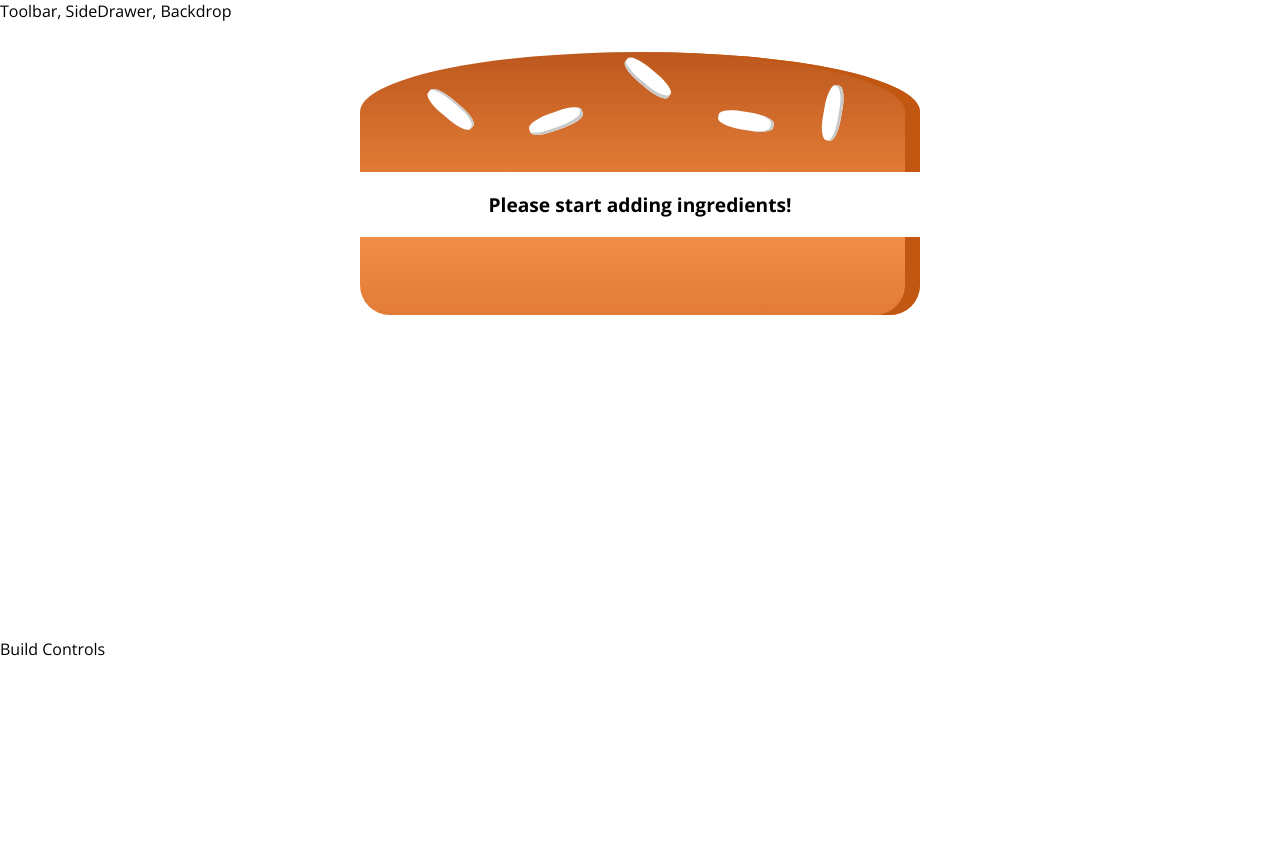
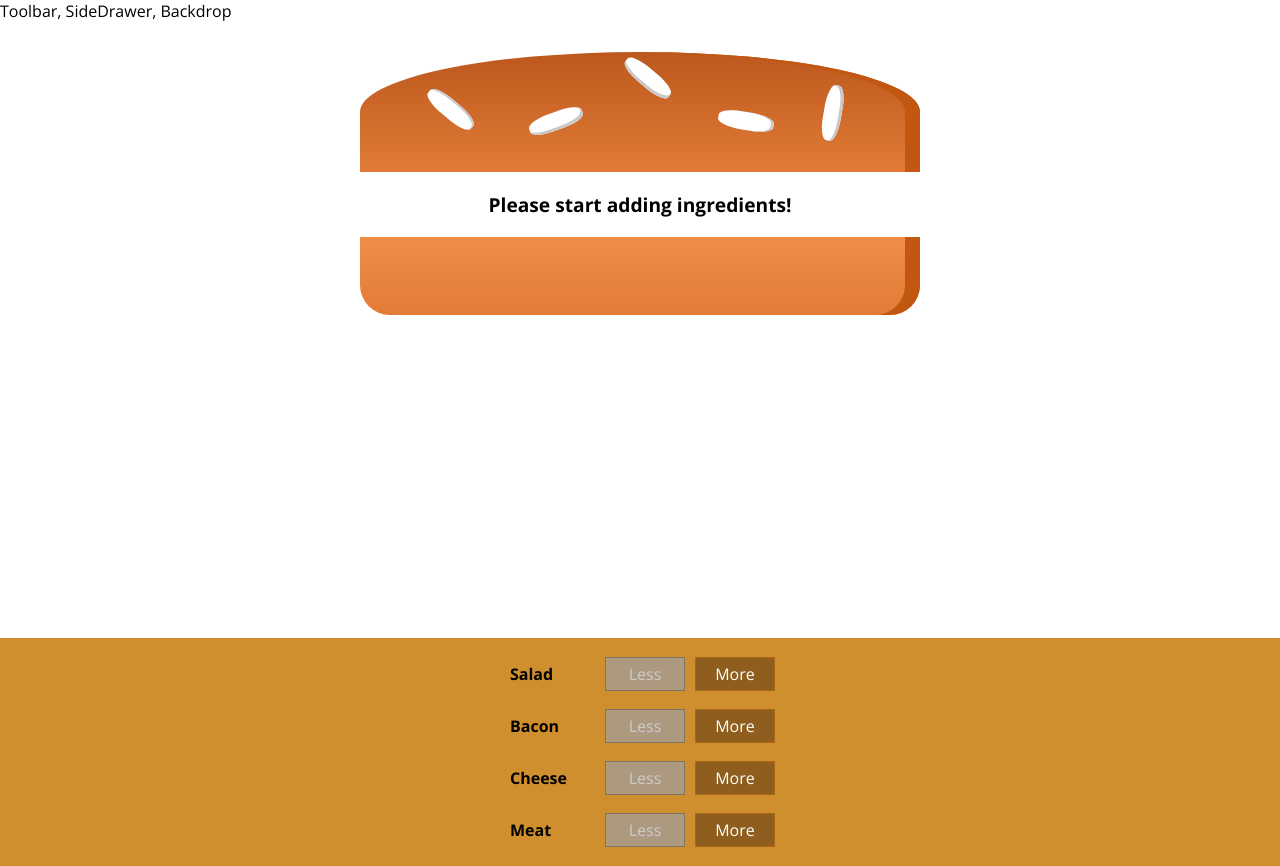
Before and after one commit to mishrasubodh/ReactBurgerBuild, a React app: page / in a window 1280 px wide. Before the commit the page ends 800 px from the top, so only its background shows below. Built offline with nearby package versions, Linux system fonts and the light colour scheme.

Commit message:
changes on17-12-19 last commit

```diff
--- /dev/null
+++ b/src/components/Burger/BuildControls/BuildControl/BuildControl.css
@@ -0,0 +1,56 @@
+.BuildControl {
+    display: flex;
+    justify-content: space-between;
+    align-items: center;
+    margin: 5px 0;
+}
+
+.BuildControl button {
+    display: block;
+    font: inherit;
+    padding: 5px;
+    margin: 0 5px;
+    width: 80px;
+    border: 1px solid #AA6817;
+    cursor: pointer;
+    outline: none;
+}
+
+.BuildControl button:disabled {
+    background-color: #AC9980;
+    border: 1px solid #7E7365;
+    color: #ccc;
+    cursor: default;
+}
+
+.BuildControl button:hover:disabled {
+    background-color: #AC9980;
+    color: #ccc;
+    cursor: not-allowed;
+}
+
+.Label {
+    padding: 10px;
+    font-weight: bold;
+    width: 80px;
+}
+
+.BuildControl .Less {
+    background-color: #D39952;
+    color: white;
+}
+
+.BuildControl .More {
+    background-color: #8F5E1E;
+    color: white;
+}
+
+.BuildControl .Less:hover, .BuildControl .Less:active {
+    background-color: #DAA972;
+    color: white;
+}
+
+.BuildControl .More:hover,.BuildControl .More:active {
+    background-color: #99703F;
+    color: white;
+}
--- /dev/null
+++ b/src/components/Burger/BuildControls/BuildControl/BuildControl.js
@@ -0,0 +1,17 @@
+import React from 'react';
+
+import classes from './BuildControl.css';
+
+const buildControl = (props) =>(
+    <div className={classes.BuildControl}>
+        <div className={classes.Label}>{props.label}</div>
+        <button
+         className={classes.Less}
+         onClick={props.removed}
+         disabled={props.disabled}>Less</button>
+        <button className={classes.More} onClick={props.added}>More</button>
+
+    </div>
+);
+
+export default buildControl;
--- /dev/null
+++ b/src/components/Burger/BuildControls/BuildControls.css
@@ -0,0 +1,10 @@
+.BuildControls {
+    width:100%;
+    background-color: #cF8F2E;
+    display:flex;
+    flex-flow: column;
+    align-items: center;
+    box-shadow: 0 2px 1px #ccc;
+    margin: auto;
+    padding: 10px 0;
+}
--- /dev/null
+++ b/src/components/Burger/BuildControls/BuildControls.js
@@ -0,0 +1,26 @@
+import React from "react";
+import classes from "./BuildControls.css";
+import BuildControl from "./BuildControl/BuildControl";
+
+const controls = [
+  { label: "Salad", type: "salad" },
+  { label: "Bacon", type: "bacon" },
+  { label: "Cheese", type: "cheese" },
+  { label: "Meat", type: "meat" }
+];
+const buildControls = props => (
+  <div className={classes.BuildControls}>
+    {controls.map(ctrl => (
+      <BuildControl
+        key={ctrl.label}
+        label={ctrl.label}
+
+        added={() => props.ingredientAdded(ctrl.type)}
+        removed={()=> props.ingredientRemoved(ctrl.type)}
+        disabled={props.disabled[ctrl.type]}
+      />
+    ))}
+  </div>
+);
+
+export default buildControls;
--- a/src/containers/BurgerBuilder/BurgerBuilder.js
+++ b/src/containers/BurgerBuilder/BurgerBuilder.js
@@ -1,7 +1,14 @@
-import React, { Component } from 'react';
+import React, { Component } from "react";
 
-import Aux from '../../hoc/Aux';
-import Burger from '../../components/Burger/Burger';
+import Aux from "../../hoc/Aux";
+import Burger from "../../components/Burger/Burger";
+import BuildControls from "../../components/Burger/BuildControls/BuildControls";
+const INGREDIENT_PRICE = {
+  salad: 0.5,
+  cheese: 0.4,
+  meat: 1.3,
+  bacon: 0.7
+};
 
 class BurgerBuilder extends Component {
   // constructor(props) {
@@ -14,14 +21,58 @@
       bacon: 0,
       cheese: 0,
       meat: 0
+    },
+    totalPrice: 4
+  };
+
+  addIngredientHandler = type => {
+    const oldCount = this.state.ingredients[type];
+    const updatedCounted = oldCount + 1;
+    const updatedIngredients = {
+      ...this.state.ingredients
+    };
+    updatedIngredients[type] = updatedCounted;
+    const priceAddition = INGREDIENT_PRICE[type];
+    const oldPrice = this.state.totalPrice;
+    const newPrice = oldPrice + priceAddition;
+    this.setState({ totalPrice: newPrice, ingredients: updatedIngredients });
+  };
+
+  removeIngredientHandler = type => {
+      console.log("type",type)
+    const oldCount = this.state.ingredients[type];
+    if(oldCount<=0){
+        return;
     }
+    const updatedCounted = oldCount - 1;
+    const updatedIngredients = {
+      ...this.state.ingredients
+    };
+    updatedIngredients[type] = updatedCounted;
+    const priceDeduction = INGREDIENT_PRICE[type];
+    const oldPrice = this.state.totalPrice;
+    const newPrice = oldPrice - priceDeduction;
+    this.setState({ totalPrice: newPrice, ingredients: updatedIngredients });
+
+
+  };
+
+  render() {
+
+    const disabledInfo ={
+        ...this.state.ingredients
     }
-
-    render () {
+    for(let key in disabledInfo){
+        disabledInfo[key] = disabledInfo[key] <= 0
+    }
     return (
       <Aux>
         <Burger ingredients={this.state.ingredients} />
-                <div>Build Controls</div>
+        <BuildControls
+         ingredientAdded={this.addIngredientHandler}
+         ingredientRemoved={this.removeIngredientHandler}
+         disabled= {disabledInfo}
+         />
       </Aux>
     );
   }
```
Lines whose indentation alone changed are shown as unchanged.
